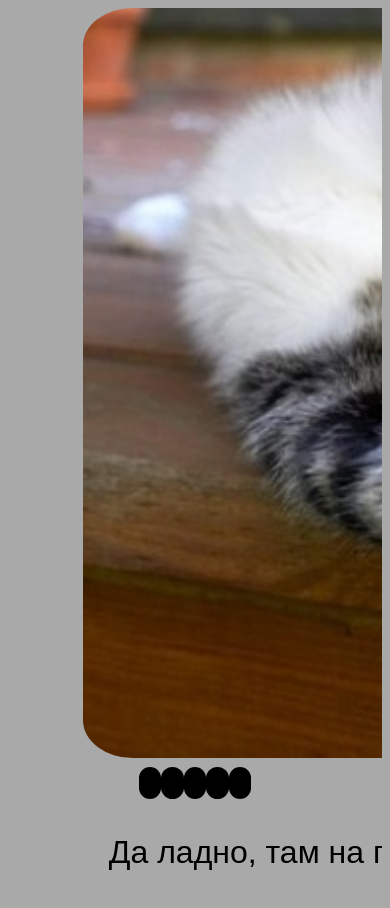
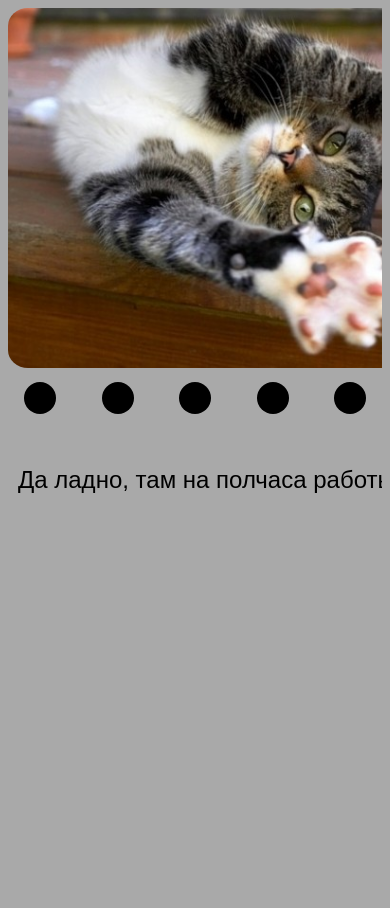
Before and after one commit to Tsvetinskaya-L/cssMemSlider, a plain HTML site: page cssMemSlider/index.html in a window 390 px wide. After the commit the page ends 852 px from the top, so only its background shows below. Drawn offline with Linux system fonts and the light colour scheme.

Commit message:
feat: add mobile version (Sun, Oct 17, 2021 11:11:17 AM)

```diff
--- a/cssMemSlider/style.css
+++ b/cssMemSlider/style.css
@@ -178,3 +178,47 @@ body {
 	font-family: "Arial", "Helvetica", sans-serif;
 	left: 26px;
 }
+
+@media (max-width: 420px) {
+	.container {
+		height: 100%;
+		width: 100%;
+	}
+
+	[id^="slide"]:checked + .slide {
+		left: 0;
+	}
+
+	.menu {
+		width: 100%;
+		display: flex;
+		position: absolute;
+		z-index: 900;
+		bottom: 0;
+		height: 60%;
+		align-items: flex-start;
+		justify-content: space-between;
+		align-content: space-between;
+		flex-direction: row;
+		flex-wrap: nowrap;
+		padding-top: 20px;
+	}
+
+	.menu label {
+		width: 32px;
+		height: 32px;
+		margin: 16px;
+	}
+
+	.slide {
+		height: 360px;
+		width: 400px;
+	}
+
+	.slide::after {
+		position: absolute;
+		bottom: -35%;
+		font-size: 24px;
+		left: 10px;
+	}
+}
```
